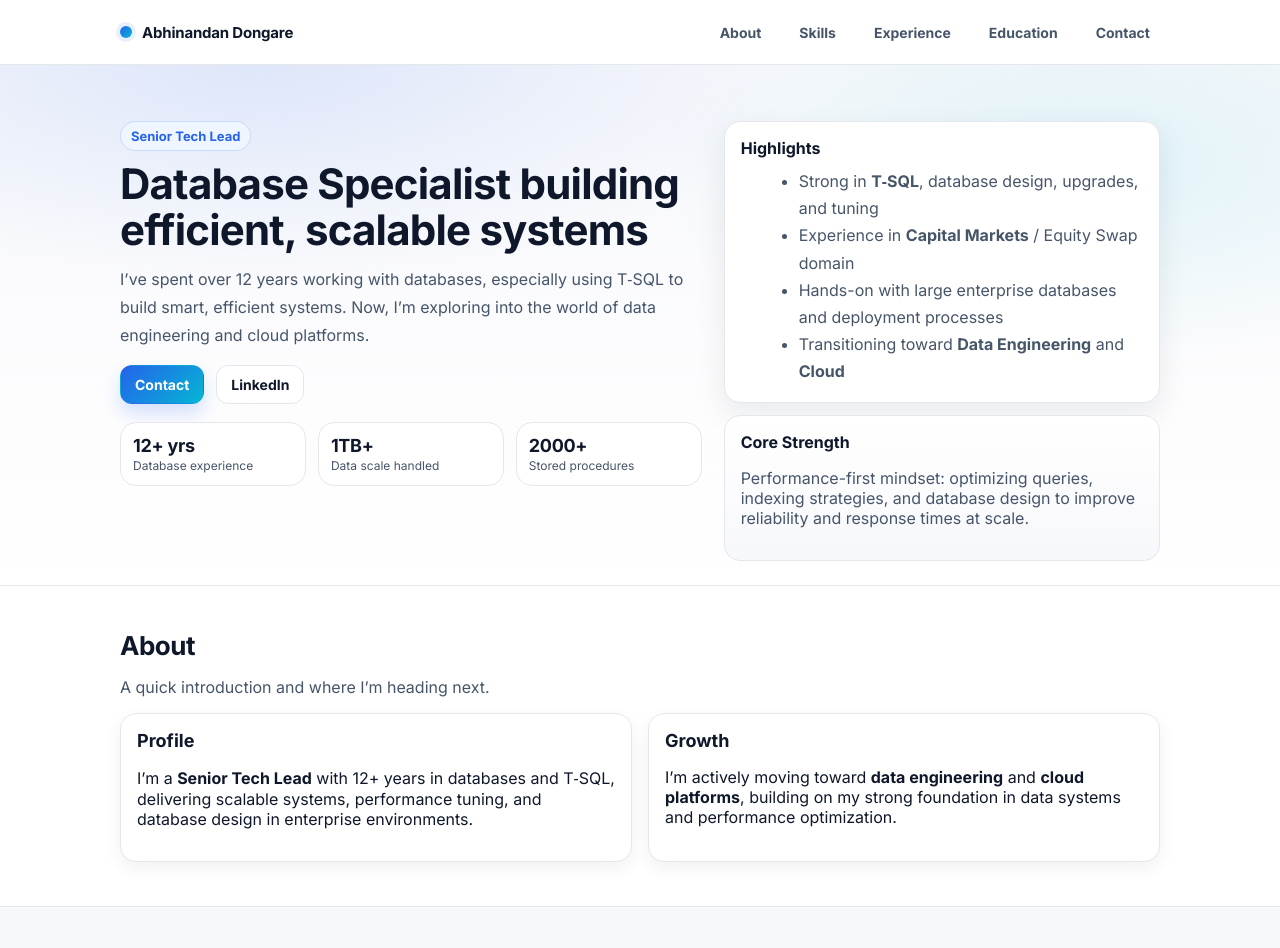
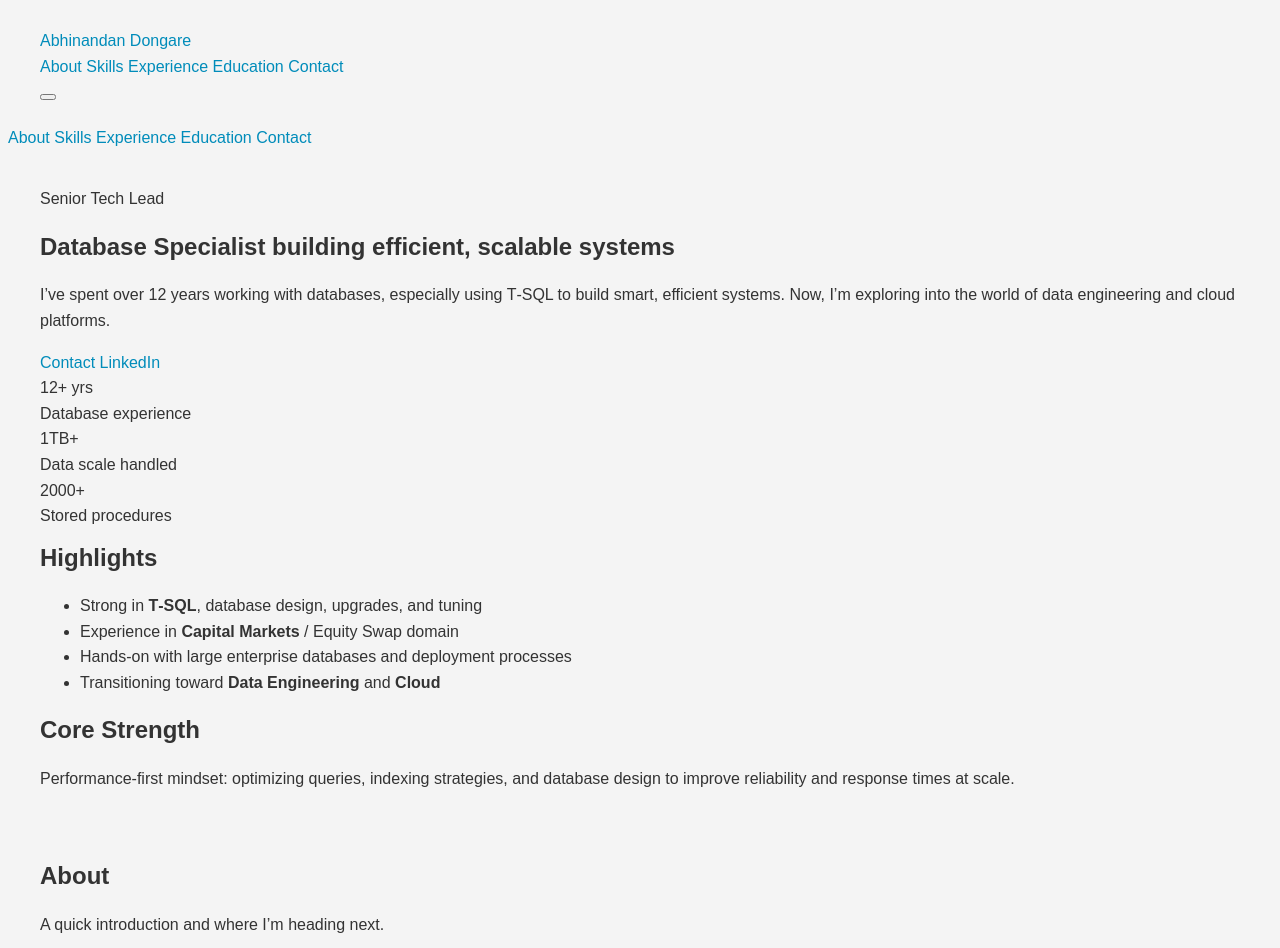
Before and after one commit to abhinandandongare-lab/abhinandandongare-lab.github.io, a plain HTML site: page index.html in a window 1280 px wide. Shown: the top 948 px of the page. Drawn offline with Linux system fonts and the light colour scheme.

Commit message:
Updated styles.css with modern professional styling

```diff
--- a/styles.css
+++ b/styles.css
@@ -1,304 +1,53 @@
-:root{
-  --bg: #ffffff;
-  --bg-soft:#f7f8fb;
-  --text:#0f172a;
-  --muted:#475569;
-  --border:#e5e7eb;
-
-  --accent:#2563eb;      /* blue */
-  --accent2:#06b6d4;     /* teal */
-  --accent-soft:#eff6ff;
-
-  --radius: 16px;
-  --shadow: 0 12px 30px rgba(15, 23, 42, 0.08);
-
-  --max: 1080px;
+.container {
+    max-width: 1200px;
+    margin: 0 auto;
+    padding: 20px;
 }
 
-*{box-sizing:border-box}
-html{scroll-behavior:smooth}
-body{
-  margin:0;
-  font-family: Inter, system-ui, -apple-system, Segoe UI, Roboto, Arial, sans-serif;
-  background: var(--bg);
-  color: var(--text);
+body {
+    font-family: 'Arial', sans-serif;
+    line-height: 1.6;
+    color: #333;
+    background-color: #f4f4f4;
+    transition: background-color 0.3s ease;
 }
 
-a{color:inherit; text-decoration:none}
-.container{max-width:var(--max); margin:0 auto; padding:0 20px}
-
-.muted{color: var(--muted)}
-.small{font-size: 12px}
-
-/* Topbar */
-.topbar{
-  position: sticky; top:0; z-index: 50;
-  background: rgba(255,255,255,.9);
-  backdrop-filter: blur(10px);
-  border-bottom: 1px solid var(--border);
-}
-.topbar-inner{
-  display:flex; align-items:center; justify-content:space-between;
-  min-height: 64px;
+h1, h2, h3, h4, h5, h6 {
+    margin: 10px 0;
+    color: #333;
 }
 
-.brand{
-  display:flex; align-items:center; gap:10px;
-  font-weight: 800;
-  letter-spacing: -0.2px;
-}
-.brand-mark{
-  width: 12px; height: 12px; border-radius: 999px;
-  background: linear-gradient(135deg, var(--accent), var(--accent2));
-  box-shadow: 0 0 0 4px rgba(37,99,235,.10);
-}
-.brand-name{font-size: 15px}
-
-.nav{display:flex; gap:18px}
-.nav a{
-  color: var(--muted);
-  font-weight: 700;
-  font-size: 14px;
-  padding: 8px 10px;
-  border-radius: 10px;
-}
-.nav a:hover{
-  color: var(--text);
-  background: var(--bg-soft);
+a {
+    text-decoration: none;
+    color: #008cba;
+    transition: color 0.3s ease;
 }
 
-.nav-toggle{
-  display:none;
-  width: 42px; height: 42px;
-  border: 1px solid var(--border);
-  background: #fff;
-  border-radius: 12px;
-}
-.nav-toggle span{
-  display:block;
-  height:2px; width: 18px;
-  background: var(--text);
-  margin:4px auto;
+a:hover {
+    color: #005f8a;
 }
 
-.mobile-nav{
-  display:none;
-  position: absolute;
-  right: 14px;
-  top: 64px;
-  background: #fff;
-  border: 1px solid var(--border);
-  box-shadow: var(--shadow);
-  border-radius: 14px;
-  padding: 10px;
-  min-width: 210px;
-}
-.mobile-nav a{
-  display:block;
-  padding: 10px 12px;
-  border-radius: 10px;
-  font-weight: 700;
-  color: var(--muted);
-}
-.mobile-nav a:hover{
-  background: var(--bg-soft);
-  color: var(--text);
+.header, .footer {
+    background-color: #003366;
+    color: white;
+    padding: 10px 0;
+    text-align: center;
 }
 
-/* Hero */
-.hero{
-  padding: 56px 0 24px;
-  background:
-    radial-gradient(1000px 400px at 20% 0%, rgba(37,99,235,.12), transparent 55%),
-    radial-gradient(800px 360px at 85% 20%, rgba(6,182,212,.10), transparent 55%),
-    linear-gradient(180deg, var(--bg-soft), #fff);
-  border-bottom: 1px solid var(--border);
-}
-.hero-grid{
-  display:grid;
-  grid-template-columns: 1.2fr 0.9fr;
-  gap: 22px;
-  align-items: start;
+.card {
+    background: white;
+    border: 1px solid #ddd;
+    border-radius: 5px;
+    box-shadow: 0 2px 5px rgba(0, 0, 0, 0.1);
+    transition: transform 0.3s ease;
 }
 
-.kicker{
-  display:inline-block;
-  margin: 0 0 10px;
-  padding: 6px 10px;
-  border-radius: 999px;
-  border: 1px solid rgba(37,99,235,.18);
-  background: var(--accent-soft);
-  color: var(--accent);
-  font-weight: 800;
-  font-size: 13px;
+.card:hover {
+    transform: translateY(-5px);
 }
 
-h1{
-  font-size: 42px;
-  line-height: 1.10;
-  margin: 0 0 12px;
-  letter-spacing: -0.8px;
+@media (max-width: 768px) {
+    body {
+        padding: 10px;
+    }
 }
-.lead{
-  margin: 0 0 16px;
-  color: var(--muted);
-  font-size: 16px;
-  line-height: 1.75;
-}
-
-/* Buttons */
-.cta{display:flex; gap:12px; flex-wrap:wrap; margin-top: 12px}
-.btn{
-  display:inline-flex; align-items:center; justify-content:center;
-  padding: 10px 14px;
-  border-radius: 12px;
-  border: 1px solid var(--border);
-  font-weight: 800;
-  font-size: 14px;
-}
-.btn.primary{
-  border-color: transparent;
-  background: linear-gradient(135deg, var(--accent), var(--accent2));
-  color: #fff;
-  box-shadow: 0 10px 18px rgba(37,99,235,.18);
-}
-.btn.primary:hover{filter: brightness(1.02)}
-.btn.ghost{
-  background: #fff;
-}
-.btn.ghost:hover{background: var(--bg-soft)}
-
-/* Meta */
-.meta{
-  display:grid;
-  grid-template-columns: repeat(3, minmax(0,1fr));
-  gap: 12px;
-  margin-top: 18px;
-}
-.meta-item{
-  background: #fff;
-  border: 1px solid var(--border);
-  border-radius: var(--radius);
-  padding: 12px;
-}
-.meta-big{
-  font-weight: 900;
-  letter-spacing: -0.3px;
-  font-size: 18px;
-}
-.meta-small{color: var(--muted); font-size: 12px; margin-top: 2px}
-
-/* Panels */
-.panel{
-  background:#fff;
-  border: 1px solid var(--border);
-  border-radius: var(--radius);
-  padding: 16px;
-  box-shadow: var(--shadow);
-}
-.panel + .panel{margin-top: 12px}
-.panel-title{margin:0 0 8px; font-size: 16px}
-.panel.subtle{
-  background: linear-gradient(180deg, #fff, var(--bg-soft));
-  box-shadow: none;
-}
-
-.bullets{margin: 10px 0 0 18px; color: var(--muted); line-height: 1.7}
-
-/* Sections */
-.section{padding: 44px 0}
-.section.alt{
-  background: var(--bg-soft);
-  border-top: 1px solid var(--border);
-  border-bottom: 1px solid var(--border);
-}
-.section-head{margin-bottom: 16px}
-.section-head h2{
-  margin:0 0 6px;
-  font-size: 26px;
-  letter-spacing: -0.5px;
-}
-
-/* Cards & grids */
-.grid-2{
-  display:grid;
-  grid-template-columns: 1fr 1fr;
-  gap: 16px;
-}
-.card{
-  background:#fff;
-  border: 1px solid var(--border);
-  border-radius: var(--radius);
-  padding: 16px;
-  box-shadow: 0 6px 18px rgba(15,23,42,.06);
-}
-.card h3{margin:0 0 8px; font-size: 18px}
-
-/* Skills chips */
-.chips{display:flex; flex-wrap:wrap; gap:10px}
-.chip{
-  background: #fff;
-  border: 1px solid var(--border);
-  border-radius: 999px;
-  padding: 8px 10px;
-  font-weight: 800;
-  font-size: 13px;
-  color: var(--text);
-}
-.chip:hover{
-  border-color: rgba(37,99,235,.25);
-  box-shadow: 0 10px 18px rgba(37,99,235,.08);
-}
-
-/* Experience */
-.exp-list{display:grid; gap: 14px}
-.exp-card{
-  background:#fff;
-  border: 1px solid var(--border);
-  border-radius: var(--radius);
-  padding: 16px;
-  box-shadow: 0 8px 22px rgba(15,23,42,.06);
-}
-.exp-top{
-  display:flex; align-items:flex-start; justify-content:space-between;
-  gap: 12px; flex-wrap:wrap;
-  margin-bottom: 8px;
-}
-.exp-card h3{margin:0; font-size: 18px}
-.exp-role{
-  margin: 4px 0 0;
-  color: var(--muted);
-  font-weight: 700;
-  font-size: 13px;
-}
-.exp-card ul{margin: 10px 0 0 18px; color: var(--muted); line-height: 1.7}
-
-.tag{
-  font-size: 12px;
-  font-weight: 900;
-  color: var(--accent);
-  background: var(--accent-soft);
-  border: 1px solid rgba(37,99,235,.16);
-  padding: 6px 10px;
-  border-radius: 999px;
-  white-space: nowrap;
-}
-
-/* Footer */
-.footer{
-  margin-top: 18px;
-  padding-top: 14px;
-  border-top: 1px solid var(--border);
-}
-
-/* Responsive */
-@media (max-width: 900px){
-  h1{font-size: 36px}
-  .hero-grid{grid-template-columns: 1fr}
-}
-@media (max-width: 720px){
-  .nav{display:none}
-  .nav-toggle{display:block}
-  .grid-2{grid-template-columns: 1fr}
-  .meta{grid-template-columns: 1fr}
-}
```
